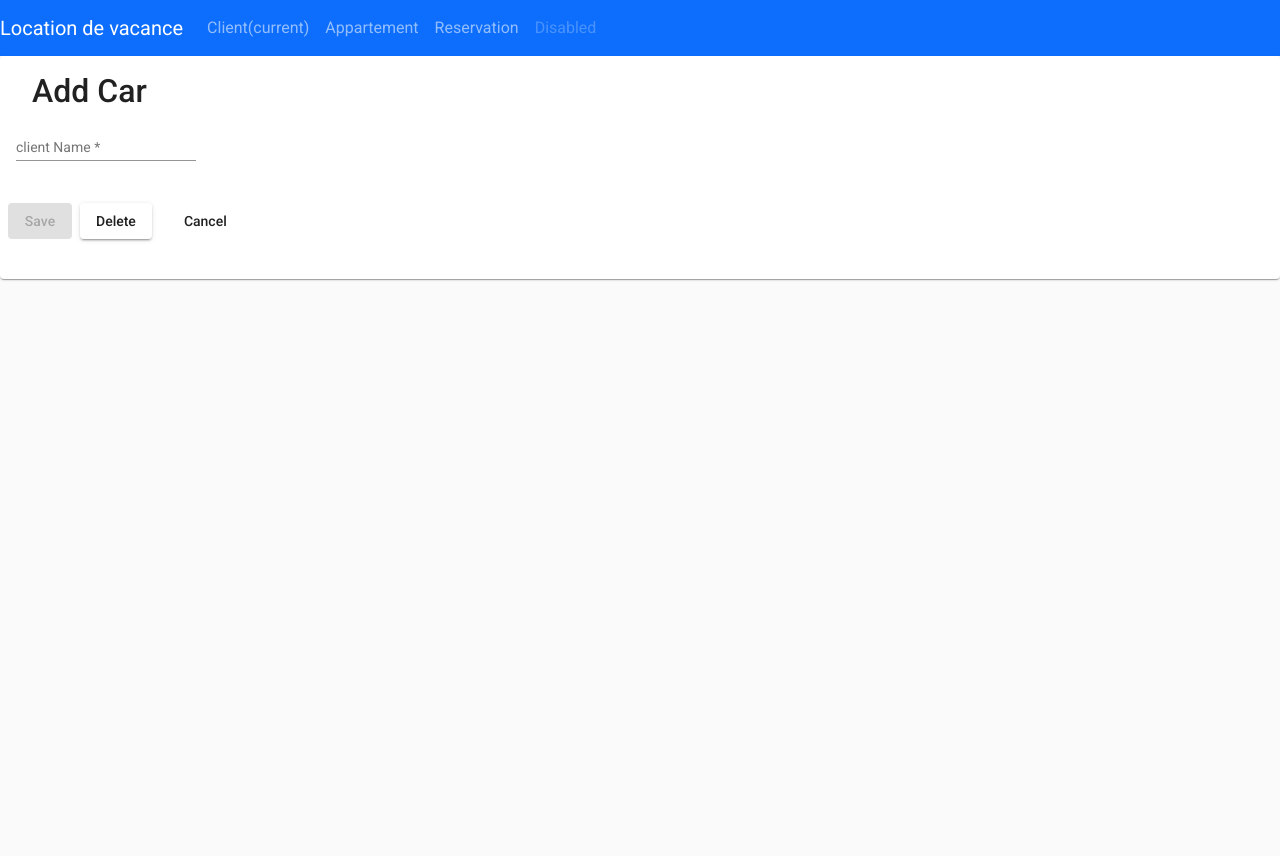
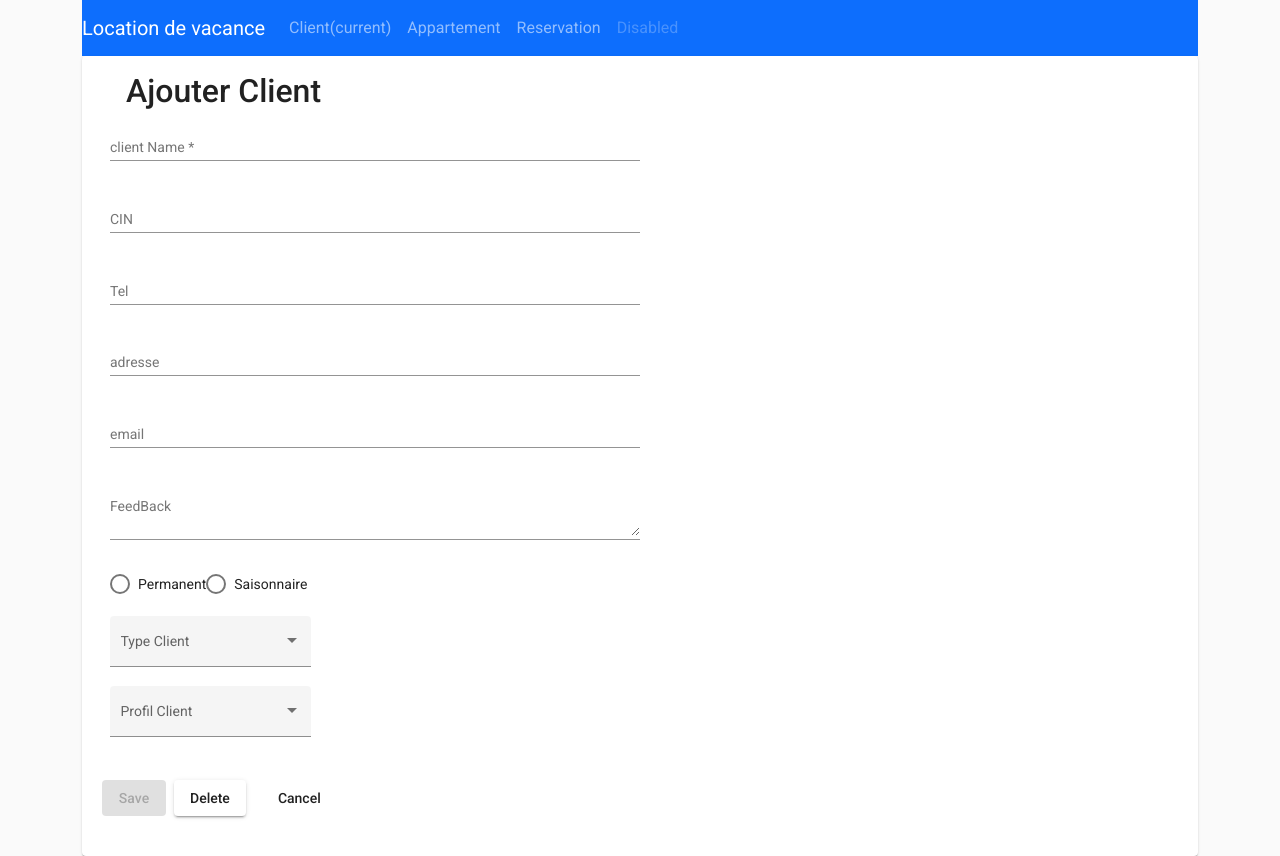
Before and after one commit to Zkrichen/location-client, an Angular app: page /client-add in a window 1280 px wide. Before the commit the page ends 800 px from the top, so only its background shows below. Built offline with nearby package versions, Linux system fonts and the light colour scheme.

Commit message:
client ok

```diff
--- a/src/app/client-edit/client-edit.component.html
+++ b/src/app/client-edit/client-edit.component.html
@@ -1,25 +1,84 @@
 <mat-card>
-  <form #cardForm="ngForm" (ngSubmit)="save()">
+  <form #cardForm="ngForm" (ngSubmit)="save()" class="container">
     <mat-card-header>
-      <mat-card-title><h2>{{client.name ? 'Edit' : 'Add'}} Car</h2></mat-card-title>
+      <mat-card-title>
+        <h2>{{client.name ? 'Editer' : 'Ajouter'}} Client</h2>
+      </mat-card-title>
     </mat-card-header>
     <mat-card-content>
-      <mat-form-field>
-        <input matInput placeholder="client Name" [(ngModel)]="client.name"
-               required name="name" #name>
+      <mat-form-field class="col-md-6 mb-3">
+        <input matInput placeholder="client Name" [(ngModel)]="client.name" required name="name" #name>
       </mat-form-field>
+      <br />
+      <mat-form-field class="col-md-6 mb-3">
+        <input matInput placeholder="CIN" class="form-control" [(ngModel)]="client.cin" name="cin">
+      </mat-form-field>
+
+      <br />
+      <mat-form-field class="col-md-6 mb-3">
+        <input matInput class="form-control" placeholder="Tel" [(ngModel)]="client.tel1" name="Tel">
+      </mat-form-field>
+      <br />
+
+      <mat-form-field class="col-md-6 mb-3">
+        <input matInput placeholder="adresse" class="form-control" [(ngModel)]="client.adresse" name="adresse">
+      </mat-form-field>
+      <br />
+
+      <mat-form-field class="col-md-6 mb-3">
+        <input matInput placeholder="email" class="form-control" [(ngModel)]="client.email" name="email">
+      </mat-form-field>
+      <br />
+      <mat-form-field class="col-md-6 mb-3">
+        <textarea matInput class="form-control" placeholder="FeedBack" [(ngModel)]="client.comment"
+          name="FeedBack"></textarea>
+      </mat-form-field>
+
+      <br />
+        <!-- <mat-radio-group   aria-label="Select an option" [(ngModel)]="client.clientpermanent" >
+          <mat-radio-button value="1">Client Permanent</mat-radio-button>
+          <mat-radio-button value="2">Client Saisonnaire</mat-radio-button>
+        </mat-radio-group> -->
+
+  <mat-radio-group class="example-radio-group" [(ngModel)]="client.clientcontrattype" name='contrat type'>
+  <mat-radio-button class="example-radio-button" *ngFor="let type of typeClientContrat" [value]="type">
+    {{type}}
+  </mat-radio-button>
+</mat-radio-group>
+
+      <br />
+      <br />
+      <mat-form-field appearance="fill">
+        <mat-label>Type Client</mat-label>
+        <mat-select [(ngModel)]="client.typeclient" name="type">
+          <mat-option *ngFor="let food of type" [value]="food.value">
+            {{food.viewValue}}
+          </mat-option>
+        </mat-select>
+      </mat-form-field>
+
+
+      <br />
+      <mat-form-field appearance="fill">
+        <mat-label>Profil Client</mat-label>
+        <mat-select [(ngModel)]="client.profil" name="Profil">
+          <mat-option *ngFor="let p of profil" [value]="p.value">
+            {{p.viewValue}}
+          </mat-option>
+        </mat-select>
+      </mat-form-field>
+
+
     </mat-card-content>
     <mat-card-actions>
-      <button mat-raised-button color="primary" type="submit"
-              [disabled]="!cardForm.valid">Save</button>
-      <button mat-raised-button color="secondary" (click)="remove(client.id)"
-              type="button">Delete</button>
+      <button mat-raised-button color="primary" type="submit" [disabled]="!cardForm.valid">Save</button>
+      <button mat-raised-button color="secondary" (click)="remove(client.id)" type="button">Delete</button>
       <a mat-button routerLink="/client-list">Cancel</a>
     </mat-card-actions>
-<!--     <mat-client-footer> -->
-<!--       <div class="giphy"> -->
-<!--         <img src="{{car.giphyUrl}}" alt="{{car.name}}"> -->
-<!--       </div> -->
-<!--     </mat-client-footer> -->
+    <!--     <mat-client-footer> -->
+    <!--       <div class="giphy"> -->
+    <!--         <img src="{{car.giphyUrl}}" alt="{{car.name}}"> -->
+    <!--       </div> -->
+    <!--     </mat-client-footer> -->
   </form>
 </mat-card>
--- a/src/app/client-edit/client-edit.component.ts
+++ b/src/app/client-edit/client-edit.component.ts
@@ -4,6 +4,17 @@ import { Subscription } from 'rxjs';
 import { ActivatedRoute, Router } from '@angular/router';
 import { NgForm } from '@angular/forms';
 import { client } from 'src/app/shared/models/client.model';
+import {MatInputModule} from '@angular/material/input';
+
+interface Type {
+  value: string;
+  viewValue: string;
+}
+
+interface Profil {
+  value: string;
+  viewValue: string;
+}
 @Component({
   selector: 'app-client-edit',
   templateUrl: './client-edit.component.html',
@@ -11,6 +22,24 @@ import { client } from 'src/app/shared/models/client.model';
 })
 export class ClientEditComponent implements  OnInit, OnDestroy {
     client: client = {};
+     type: Type[] = [
+    {value: 'OK', viewValue: 'OK'},
+    {value: 'NOK', viewValue: 'NOK'},
+    {value: 'VIP', viewValue: 'VIP'},
+  ];
+
+  profil: Profil[] = [
+    {value: 'famille', viewValue: 'Famille'},
+    {value: 'business', viewValue: 'Business'},
+    {value: 'jeune', viewValue: 'Jeune'},
+    {value: 'couple', viewValue: 'Couple'},
+    {value: 'troublant', viewValue: 'Troublant'}
+
+  ];
+
+
+
+  typeClientContrat: string[] = ['Permanent', 'Saisonnaire'];
 
 sub!: Subscription;
 
--- a/src/app/client-list/client-list.component.html
+++ b/src/app/client-list/client-list.component.html
@@ -3,7 +3,7 @@
 
 <mat-form-field appearance="standard">
   <mat-label>Filter</mat-label>
-  <input matInput (keyup)="applyFilter($event)" placeholder="Ex. Mia" #input>
+  <input matInput (keyup)="applyFilter($event)" placeholder="Ex. Bilel" #input>
 </mat-form-field>
 
 <div class="mat-elevation-z8">
@@ -13,7 +13,7 @@
     <ng-container matColumnDef="id">
       <th mat-header-cell *matHeaderCellDef mat-sort-header> ID </th>
       <td mat-cell *matCellDef="let row">
-      <h3 mat-line align="right">
+      <h3 mat-line align="left">
               <a mat-button [routerLink]="['/client-edit', row.id]">{{row.id}}</a>
      </h3>
     </td>
@@ -27,7 +27,19 @@
       <td mat-cell *matCellDef="let row"> {{row.name}} </td>
     </ng-container>
 
-    <!-- Fruit Column -->
+        <!-- Type Column -->
+    <ng-container matColumnDef="typeclient">
+      <th mat-header-cell *matHeaderCellDef mat-sort-header> type </th>
+      <td mat-cell *matCellDef="let row"> {{row.typeclient}} </td>
+    </ng-container>
+
+    <!-- Tel Column -->
+    <ng-container matColumnDef="tel1">
+      <th mat-header-cell *matHeaderCellDef mat-sort-header> Tel </th>
+      <td mat-cell *matCellDef="let row"> {{row.tel1}} </td>
+    </ng-container>
+
+    <!-- CIN Column -->
     <ng-container matColumnDef="cin">
       <th mat-header-cell *matHeaderCellDef mat-sort-header> CIN </th>
       <td mat-cell *matCellDef="let row"> {{row.cin}} </td>
--- a/src/app/client-list/client-list.component.ts
+++ b/src/app/client-list/client-list.component.ts
@@ -13,7 +13,7 @@ import {client} from '../shared/models/client.model';
 export class ClientListComponent implements AfterViewInit {
   clients: any=[];
    dataSource: MatTableDataSource<client>;
-displayedColumns: string[] = ['id', 'name', 'cin'];
+displayedColumns: string[] = ['id', 'name', 'cin', 'tel1', 'typeclient' ];
 
 
     @ViewChild(MatPaginator) paginator: MatPaginator;
--- a/src/index.html
+++ b/src/index.html
@@ -12,6 +12,8 @@
 
 </head>
 <body class="mat-app-background">
-  <app-root></app-root>
+  <div class="container">
+  	<app-root></app-root>
+  </div>
 </body>
 </html>
```
Also changed, not shown: src/app/shared/models/client.model.ts (+9 -1 lines), 1 other file (tests, documents, lock files or other folders).
